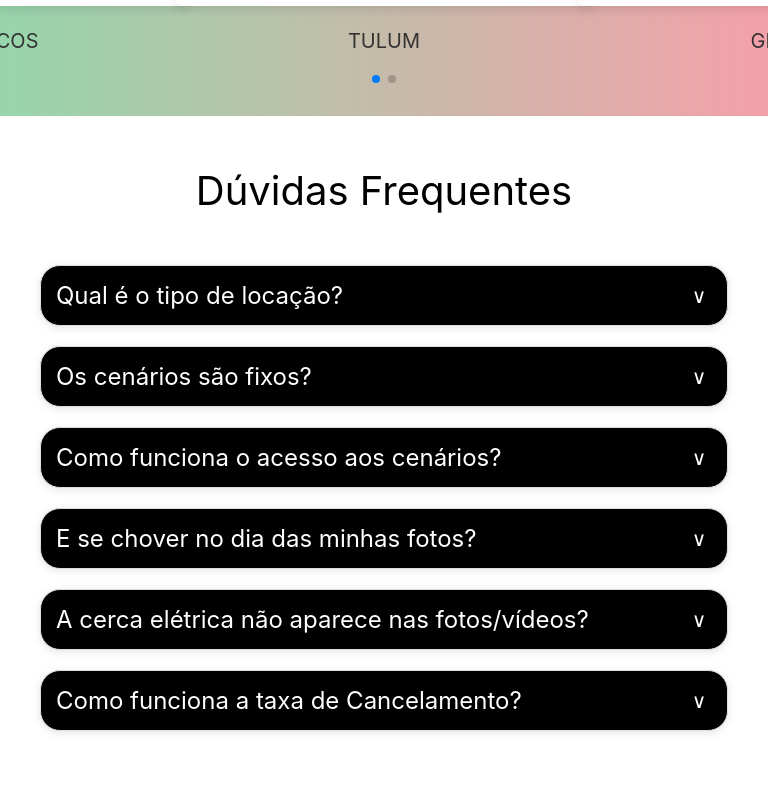
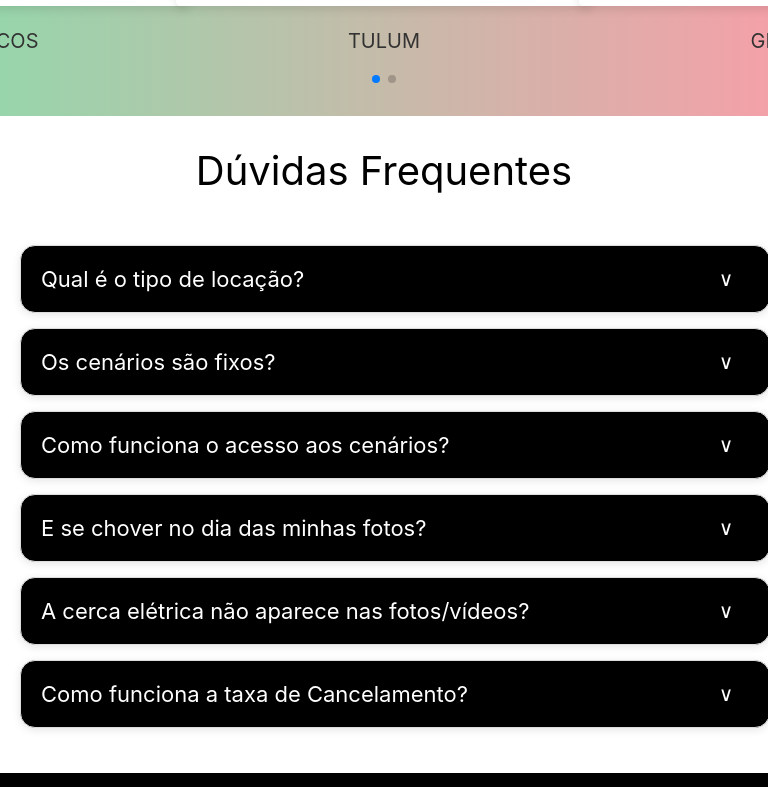
Before and after one commit to devshinon-br/casa-cenariar, a React (Vite) app: page / in a window 768 px wide. Shown: the part 2993-3780 px from the top of the page. Built offline with nearby package versions, Linux system fonts and the light colour scheme.

Commit message:
adicionado código css responsivo a seção FAQ

```diff
--- a/src/screens/Faq/Faq.module.css
+++ b/src/screens/Faq/Faq.module.css
@@ -8,7 +8,7 @@
 }
 
 .container {
-  max-width: 1200px;
+
   margin: auto;
   padding: 0 20px;
 }
@@ -28,9 +28,10 @@ h2 {
   background-color: black;
   border-radius: 20px;
   overflow: hidden;
-  margin: 20px 20px;
+  margin: 20px 0;
   border: 1px solid #ddd;
   box-shadow: 0px 2px 8px rgba(0, 0, 0, 0.1);
+  width: 100%; /* Ocupa toda a largura do container */
 }
 
 .pergunta {
@@ -46,6 +47,7 @@ h2 {
 
 .seta::after {
   content: "\25BC";
+  content: "";
   font-size: 1rem;
   color: white;
   display: inline-block;
@@ -53,12 +55,36 @@ h2 {
   margin-right: 20px;
 }
 
-.seta::after {
-  content: "";
-}
-
 .resposta {
   margin: 10px 0 0;
   color: white;
   padding: 15px;
 }
+
+/* Responsivo para telas entre 768px e 1200px */
+@media (min-width: 768px) and (max-width: 1200px) {
+  .secaoDuvidasFrequentes {
+    padding: 30px 0;
+
+  }
+
+  .duvidaContainer {
+    margin: 15px 0;
+    border-radius: 15px;
+    padding: 10px;
+  }
+
+  .pergunta {
+    font-size: 1.1rem;
+    padding: 10px;
+  }
+
+  h2 {
+    font-size: 1.8rem;
+  }
+
+  .resposta {
+    font-size: 0.5rem;
+    padding: 10px;
+  }
+}
```
